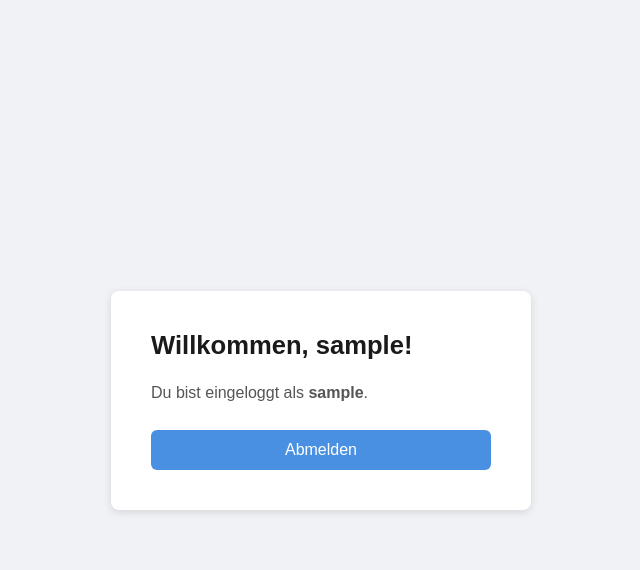
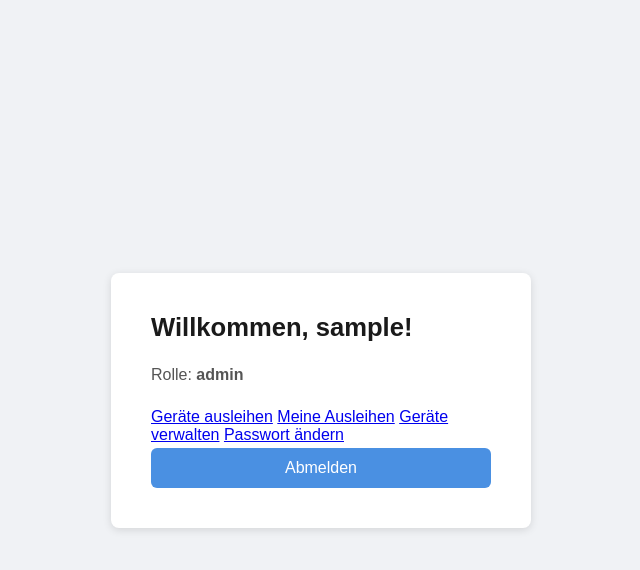
Before and after one commit to elias5321/M151_PA, a PHP site: page / in a window 1280 px wide. Shown: the top 570 px of the page, without its empty margins (319-959 px from the left). Run offline with PHP 8.4, Linux system fonts and the light colour scheme; the visitor is signed in with stand-in values (Sample User, id 1).

Commit message:
update index.php

```diff
--- a/projektarbeit/index.php
+++ b/projektarbeit/index.php
@@ -1,10 +1,7 @@
 <?php
 session_start();
-
-if (!isset($_SESSION['user_id'])) {
-    header('Location: login.php');
-    exit;
-}
+require_once 'auth.php';
+requireLogin();
 
 function safe(string $value): string {
     return htmlspecialchars($value, ENT_QUOTES | ENT_SUBSTITUTE, 'UTF-8');
@@ -14,20 +11,28 @@ function safe(string $value): string {
 <html lang="de">
 <head>
     <meta charset="UTF-8">
-    <title>Startseite</title>
+    <title>Dashboard</title>
     <link rel="stylesheet" href="style.css">
 </head>
 <body>
-
+<div class="centered-wrapper">
 <div class="card">
     <h1>Willkommen, <?= safe($_SESSION['username']) ?>!</h1>
+    <p class="info">Rolle: <strong><?= safe($_SESSION['role']) ?></strong></p>
 
-    <p class="info">Du bist eingeloggt als <strong><?= safe($_SESSION['username']) ?></strong>.</p>
+    <div class="menu">
+        <a href="borrow.php" class="menu-item">Geräte ausleihen</a>
+        <a href="my_loans.php" class="menu-item">Meine Ausleihen</a>
+        <?php if ($_SESSION['role'] === 'admin'): ?>
+            <a href="devices.php" class="menu-item">Geräte verwalten</a>
+        <?php endif; ?>
+        <a href="change_password.php" class="menu-item">Passwort ändern</a>
+    </div>
 
     <form method="post" action="logout.php">
         <button type="submit" class="btn-danger">Abmelden</button>
     </form>
 </div>
-
+</div>
 </body>
 </html>
```
